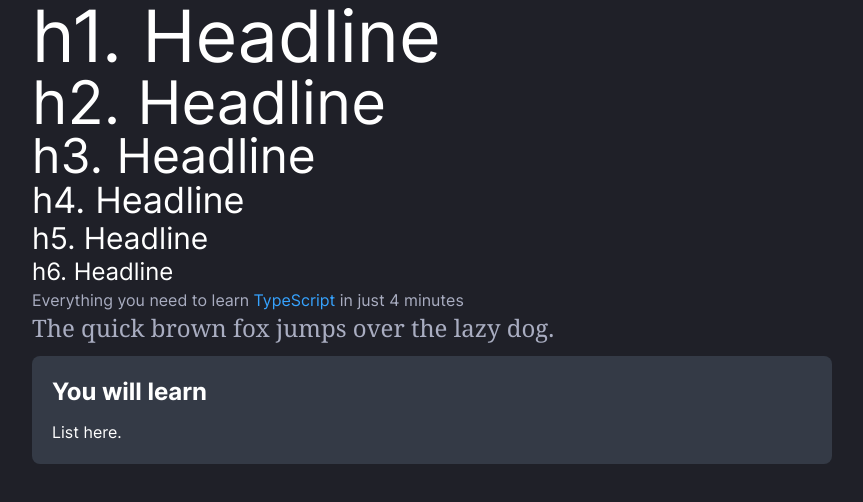
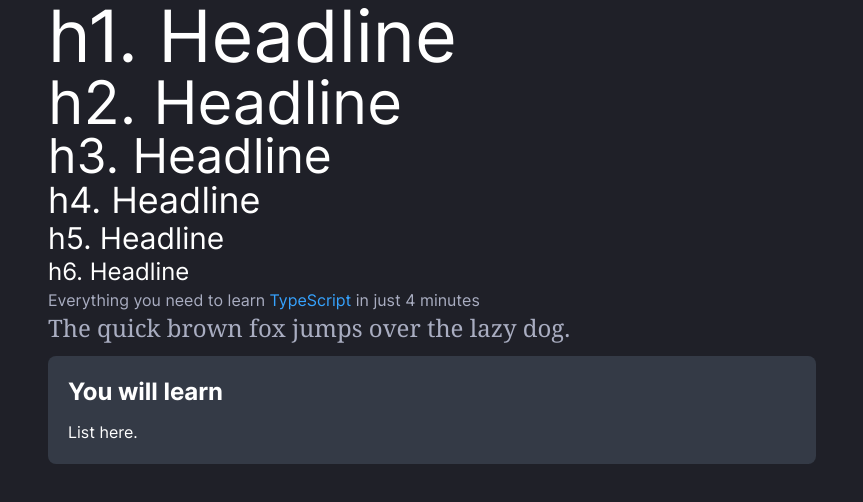
Before and after one commit to helciofranco/helciofranco.com, a Next.js app: page / in a window 1280 px wide. Shown: the top 502 px of the page, without its empty margins (208-1071 px from the left). Built offline with nearby package versions, Linux system fonts and the light colour scheme.

Commit message:
feat: add horizontal padding on base layout

```diff
--- a/src/layouts/Base/styles.ts
+++ b/src/layouts/Base/styles.ts
@@ -2,5 +2,7 @@ import { styled } from '@libs/stitches';
 
 export const Wrapper = styled('div', {
   maxWidth: '800px',
+  paddingLeft: '$space8',
+  paddingRight: '$space8',
   margin: '0 auto',
 });
```
